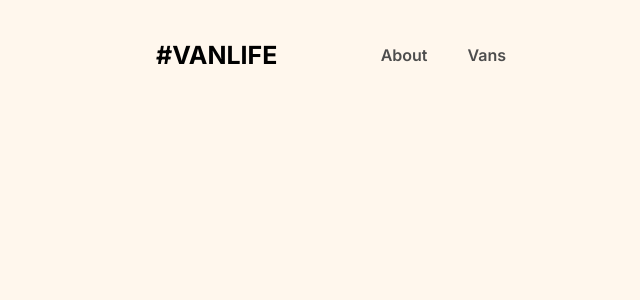
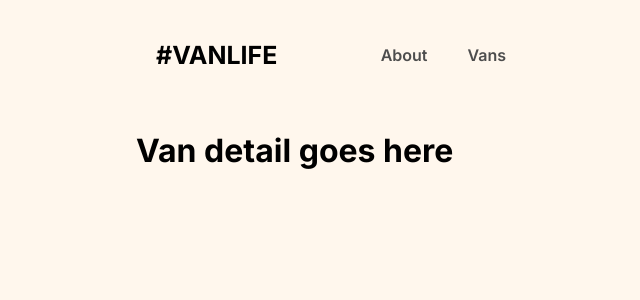
Before and after one commit to diegoram23/van-life, a React (Vite) app: page /van-life/vans/1 in a window 1280 px wide. Before the commit this address had no page. Shown: the top 300 px of the page, without its empty margins (309-949 px from the left). Built offline with nearby package versions, Linux system fonts and the light colour scheme; what miragejs would draw is missing.

Commit message:
created VanDetail route path

```diff
--- a/src/pages/App.jsx
+++ b/src/pages/App.jsx
@@ -3,6 +3,7 @@ import { BrowserRouter, Routes, Route, Link } from 'react-router-dom'
 import Home from './Home'
 import About from './About'
 import Vans from "./Vans";
+import VanDetail from './VanDetail'
 import "../server"
 
 export default function App() {
@@ -19,6 +20,7 @@ export default function App() {
         <Route path="/van-life/" element={<Home />} />
         <Route path="/van-life/about" element={<About />} />
         <Route path="/van-life/vans" element={<Vans />}/>
+        <Route path='/van-life/vans/:id' element={<VanDetail />}/>
       </Routes>
     </BrowserRouter>
   )
--- /dev/null
+++ b/src/pages/VanDetail.jsx
@@ -0,0 +1,9 @@
+import React from "react";
+
+const VanDetail = () => {
+    return (
+        <h1>Van detail goes here</h1>
+    )
+}
+
+export default VanDetail
--- a/src/pages/Vans.jsx
+++ b/src/pages/Vans.jsx
@@ -5,7 +5,6 @@ export default function Vans() {
     const [vans, setVans] = React.useState([])
 
     React.useEffect(() => {
-        console.log('effect ran')
         fetch("/api/vans")
             .then(res => res.json())
             .then(data => setVans(data.vans))
```
